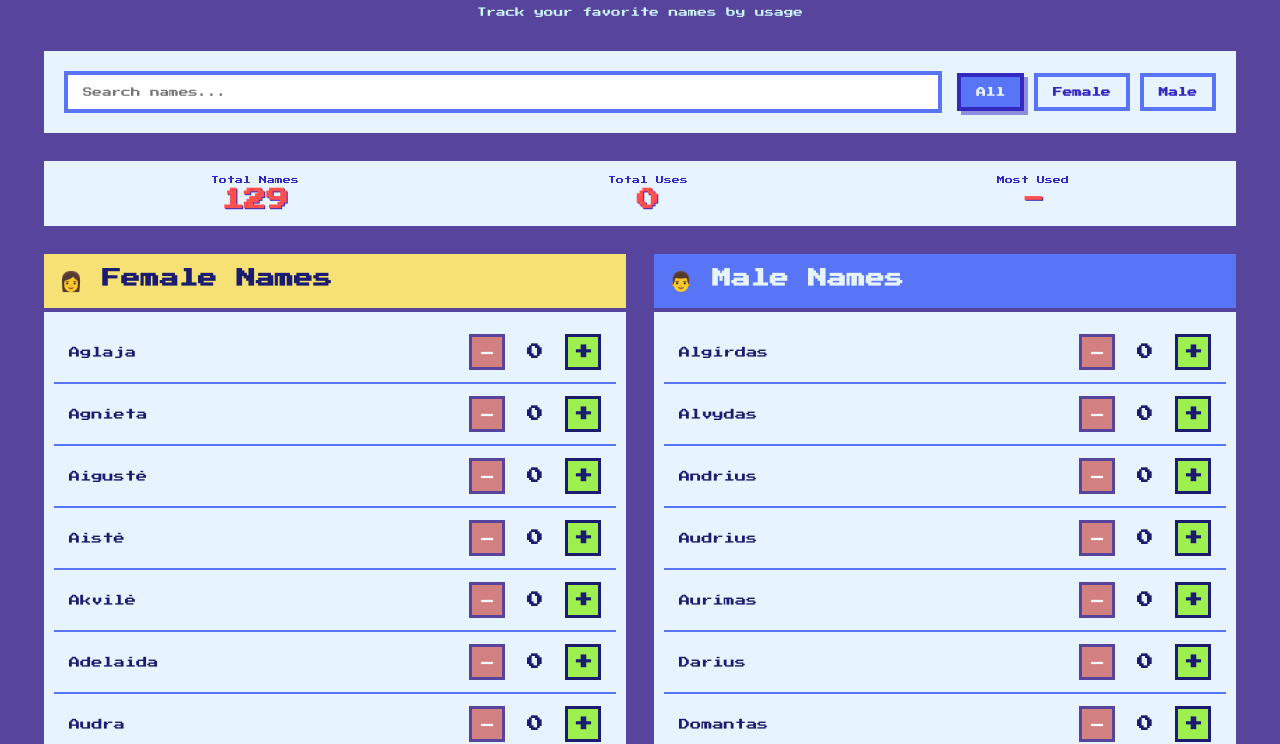
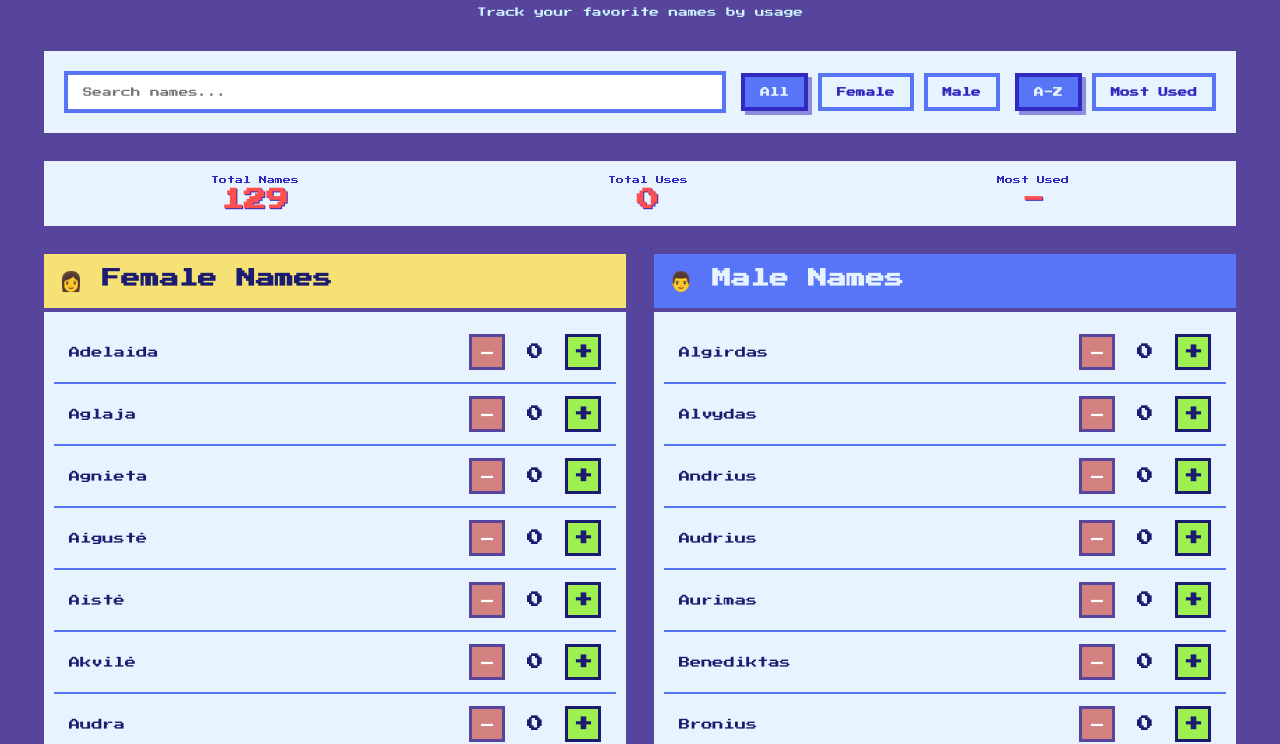
Before and after one commit to NorthSpirit/CK3UrianNameTool, a plain HTML site: page index.html in a window 1280 px wide. Shown: the part 63-807 px from the top of the page. Drawn offline with Linux system fonts and the light colour scheme.

Commit message:
Add sorting

```diff
--- a/index.html
+++ b/index.html
@@ -20,6 +20,10 @@
                 <button class="filter-btn active" data-filter="all">All</button>
                 <button class="filter-btn" data-filter="female">Female</button>
                 <button class="filter-btn" data-filter="male">Male</button>
+            </div>
+            <div class="filter-buttons">
+                <button class="filter-btn sort-btn active" data-sort="alpha">A-Z</button>
+                <button class="filter-btn sort-btn" data-sort="usage">Most Used</button>
             </div>
         </div>
 
@@ -62,6 +66,7 @@
 
         let nameCounts = {};
         let currentFilter = 'all';
+        let currentSort = localStorage.getItem('LTNamesSort') || 'alpha';
 
         // Cookie functions
         function saveToCookie() {
@@ -117,6 +122,9 @@
                 (currentFilter === 'all' || currentFilter === 'male')
             );
 
+            filteredFemale.sort(compareNames);
+            filteredMale.sort(compareNames);
+
             if (filteredFemale.length === 0 && currentFilter !== 'male') {
                 femaleList.innerHTML = '<div class="empty-message">No female names found</div>';
             } else {
@@ -132,6 +140,14 @@
                     maleList.appendChild(createNameItem(name));
                 });
             }
+        }
+
+        function compareNames(a, b) {
+            if (currentSort === 'usage') {
+                const diff = nameCounts[b] - nameCounts[a];
+                if (diff !== 0) return diff;
+            }
+            return a.localeCompare(b, 'lt');
         }
 
         function createNameItem(name) {
@@ -179,11 +195,22 @@
         // Event listeners
         document.getElementById('searchInput').addEventListener('input', renderLists);
 
-        document.querySelectorAll('.filter-btn').forEach(btn => {
+        document.querySelectorAll('.filter-btn[data-filter]').forEach(btn => {
             btn.addEventListener('click', (e) => {
-                document.querySelectorAll('.filter-btn').forEach(b => b.classList.remove('active'));
+                document.querySelectorAll('.filter-btn[data-filter]').forEach(b => b.classList.remove('active'));
                 e.target.classList.add('active');
                 currentFilter = e.target.dataset.filter;
+                renderLists();
+            });
+        });
+
+        document.querySelectorAll('.sort-btn').forEach(btn => {
+            btn.classList.toggle('active', btn.dataset.sort === currentSort);
+            btn.addEventListener('click', (e) => {
+                document.querySelectorAll('.sort-btn').forEach(b => b.classList.remove('active'));
+                e.target.classList.add('active');
+                currentSort = e.target.dataset.sort;
+                localStorage.setItem('LTNamesSort', currentSort);
                 renderLists();
             });
         });
```
